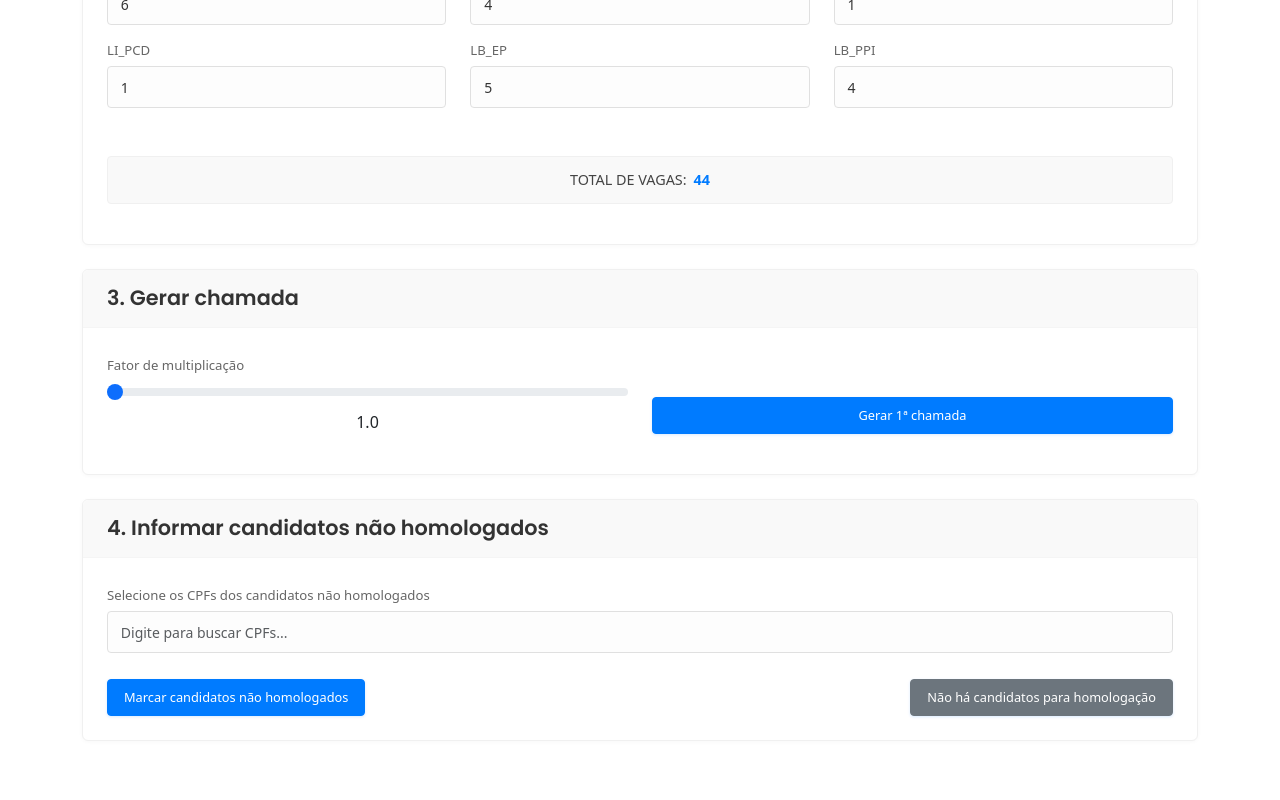
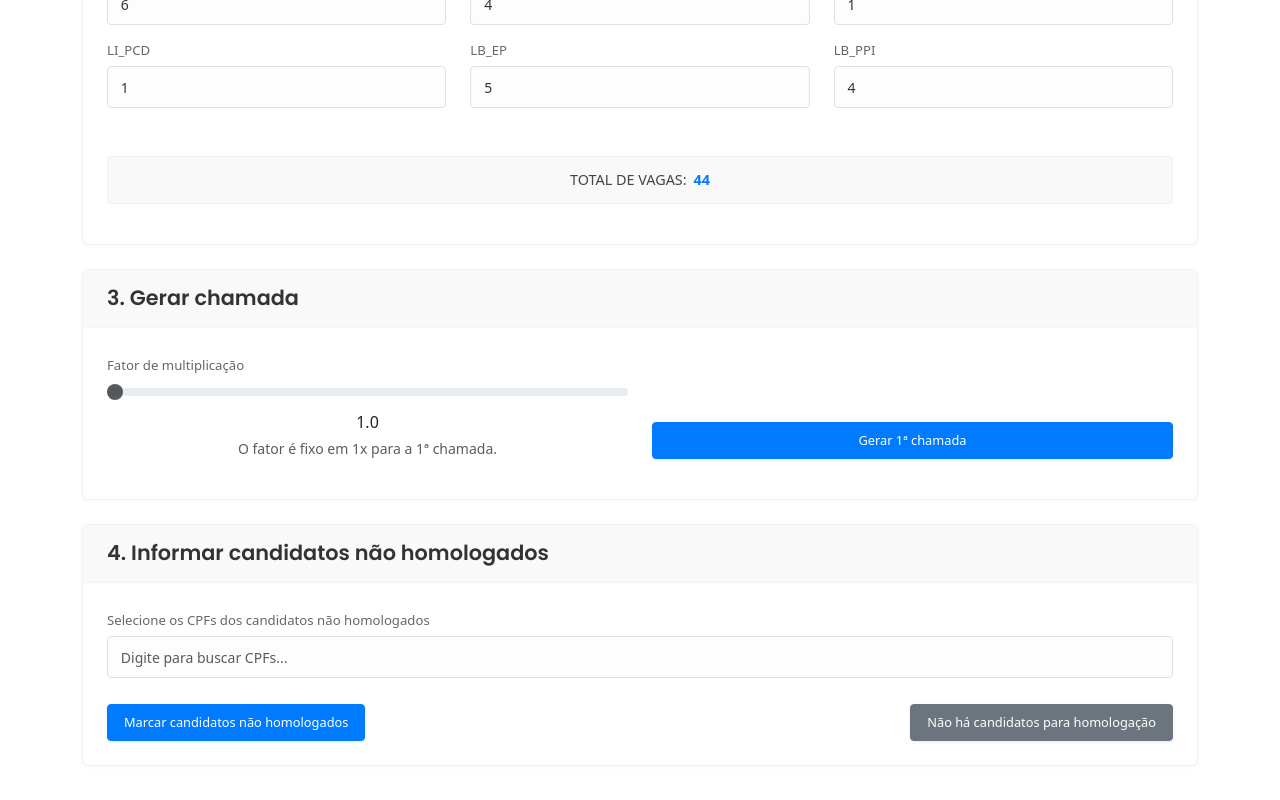
Before and after one commit to Mei0-Metr0/sistema-vagas, a React (Vite) app in the folder frontend/: page / in a window 1280 px wide. Shown: the part 653-1453 px from the top of the page. Built offline with nearby package versions, Linux system fonts and the light colour scheme.

Commit message:
style: Desativa multiplier caso seja 1ª chamada

```diff
--- a/frontend/src/components/forms/MultiplierForm.jsx
+++ b/frontend/src/components/forms/MultiplierForm.jsx
@@ -1,6 +1,6 @@
 import { useState } from 'react';
 
-const MultiplierForm = ({ onSubmit, loading }) => {
+const MultiplierForm = ({ onSubmit, loading, disabled = false }) => {
   const [multiplier, setMultiplier] = useState(1.0);
 
   const handleChange = (e) => {
@@ -24,11 +24,16 @@ const MultiplierForm = ({ onSubmit, loading }) => {
         value={multiplier}
         id="fator-multiplicacao"
         onChange={handleChange}
-        disabled={loading}
+        disabled={loading || disabled}
       />
       <div className="text-center">
         <span id="fator-value">{multiplier.toFixed(1)}</span>
       </div>
+      {disabled && (
+        <div className="text-center text-muted small mt-1">
+          O fator é fixo em 1x para a 1ª chamada.
+        </div>
+      )}
     </form>
   );
 };
--- a/frontend/src/components/sections/CallGenerationSection.jsx
+++ b/frontend/src/components/sections/CallGenerationSection.jsx
@@ -83,7 +83,12 @@ const CallGenerationSection = () => {
     <Card title="3. Gerar chamada">
       <div className="row mb-3">
         <div className="col-md-6">
-          <MultiplierForm onSubmit={handleGenerateCall} loading={loading} />
+          <MultiplierForm
+            onSubmit={handleGenerateCall}
+            loading={loading}
+            // Adicione esta linha: desativa o formulário se for a 1ª chamada (currentCall é 0)
+            disabled={currentCall === 0}
+          />
         </div>
         <div className="col-md-6 d-flex align-items-end">
           <button
```
Also changed, not shown: 1 other file (tests, documents, lock files or other folders).
